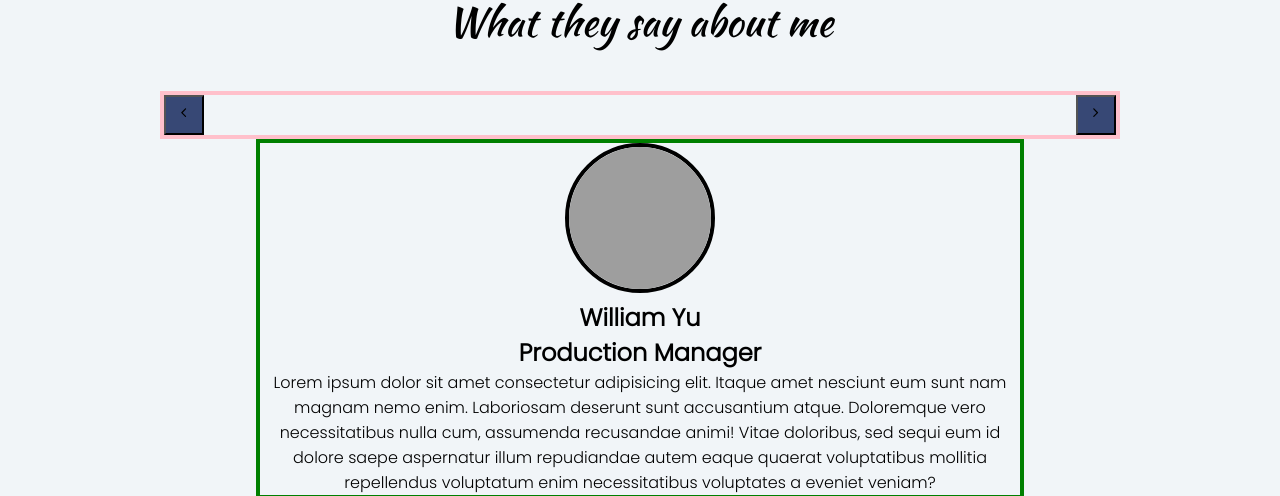
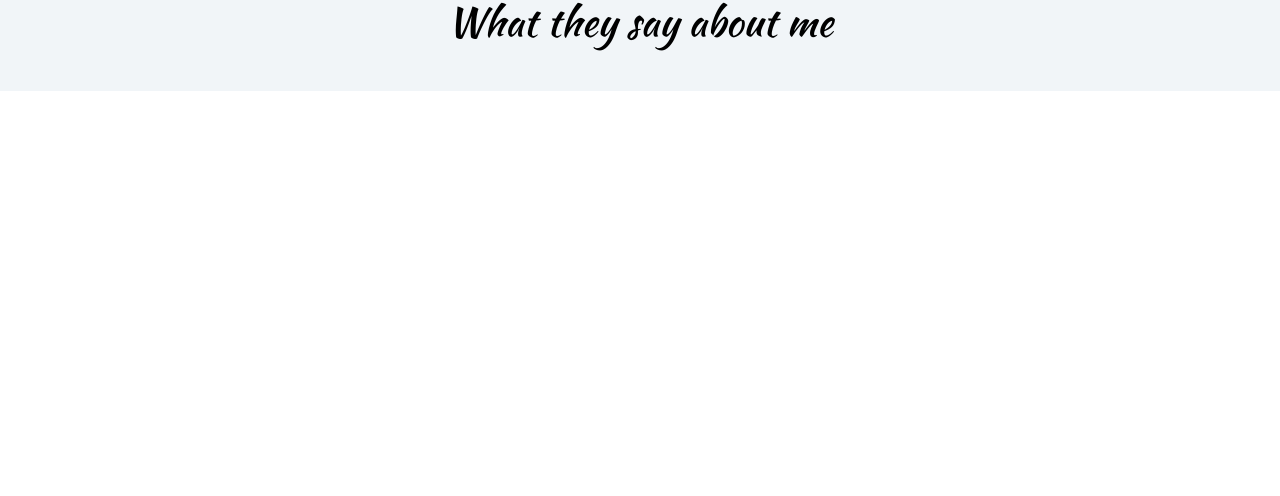
Before and after one commit to Kennethz374/MERN_Portfolio, a React (Create React App) app: page / in a window 1280 px wide. Shown: the part 3757-4253 px from the top of the page. After the commit the page ends 3848 px from the top, so only its background shows below. Built offline with nearby package versions, Linux system fonts and the light colour scheme; grey boxes are pictures that could not be loaded.

Commit message:
changing format

```diff
--- a/src/pages/Ref.js
+++ b/src/pages/Ref.js
@@ -1,4 +1,5 @@
 import React from "react";
+import { FaGripVertical } from "react-icons/fa";
 import { IoIosArrowBack, IoIosArrowForward } from "react-icons/io";
 
 function Ref() {
@@ -10,29 +11,33 @@ function Ref() {
 				<p> What they say about me</p>
 			</div>
 
-			<div className="icon-container">
+			{/* <div className="reference-container">
+				<div className="icon-left">
 					<button className="ref-icon">
-					<IoIosArrowBack />
+						<IoIosArrowBack className="icon" />
 					</button>
+				</div>
+				<div className="icon-right">
 					<button className="ref-icon">
-					<IoIosArrowForward />
+						<IoIosArrowForward className="icon" />
 					</button>
 				</div>
 
-			<div className="reference-container">
+				<div className="ref-card">
 					<img src="https://i.ibb.co/HYmr2wB/SFU.png" alt="WY" />
 					<h1 className="ref-name">William Yu</h1>
 					<h2 className="ref-title">Production Manager</h2>
 					<p>
 						Lorem ipsum dolor sit amet consectetur adipisicing elit. Itaque amet
 						nesciunt eum sunt nam magnam nemo enim. Laboriosam deserunt sunt
-					accusantium atque. Doloremque vero necessitatibus nulla cum, assumenda
-					recusandae animi! Vitae doloribus, sed sequi eum id dolore saepe
-					aspernatur illum repudiandae autem eaque quaerat voluptatibus mollitia
-					repellendus voluptatum enim necessitatibus voluptates a eveniet
-					veniam?
+						accusantium atque. Doloremque vero necessitatibus nulla cum,
+						assumenda recusandae animi! Vitae doloribus, sed sequi eum id dolore
+						saepe aspernatur illum repudiandae autem eaque quaerat voluptatibus
+						mollitia repellendus voluptatum enim necessitatibus voluptates a
+						eveniet veniam?
 					</p>
 				</div>
+			</div> */}
 		</section>
 	);
 }
```
Lines whose indentation alone changed are shown as unchanged.
